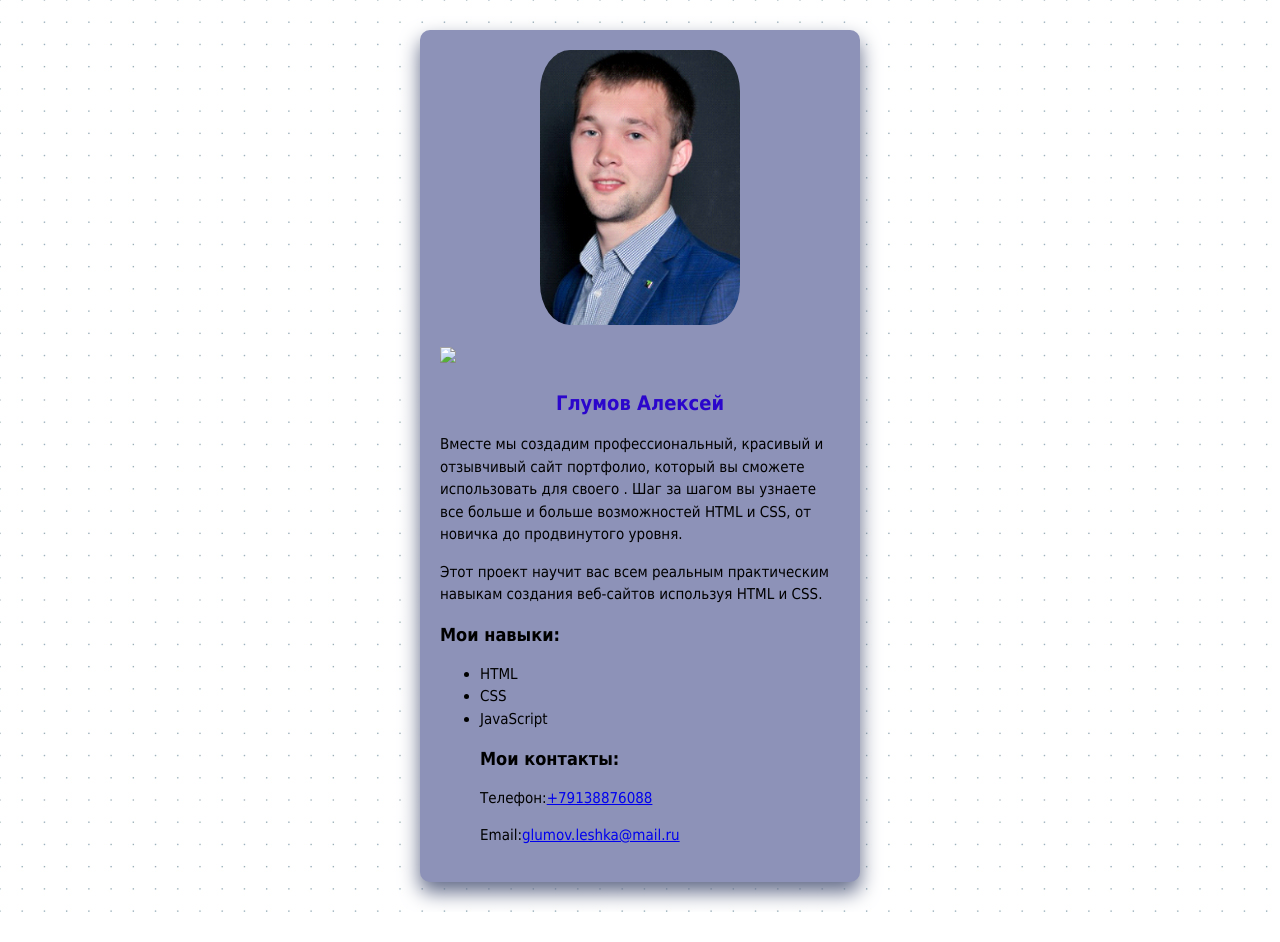
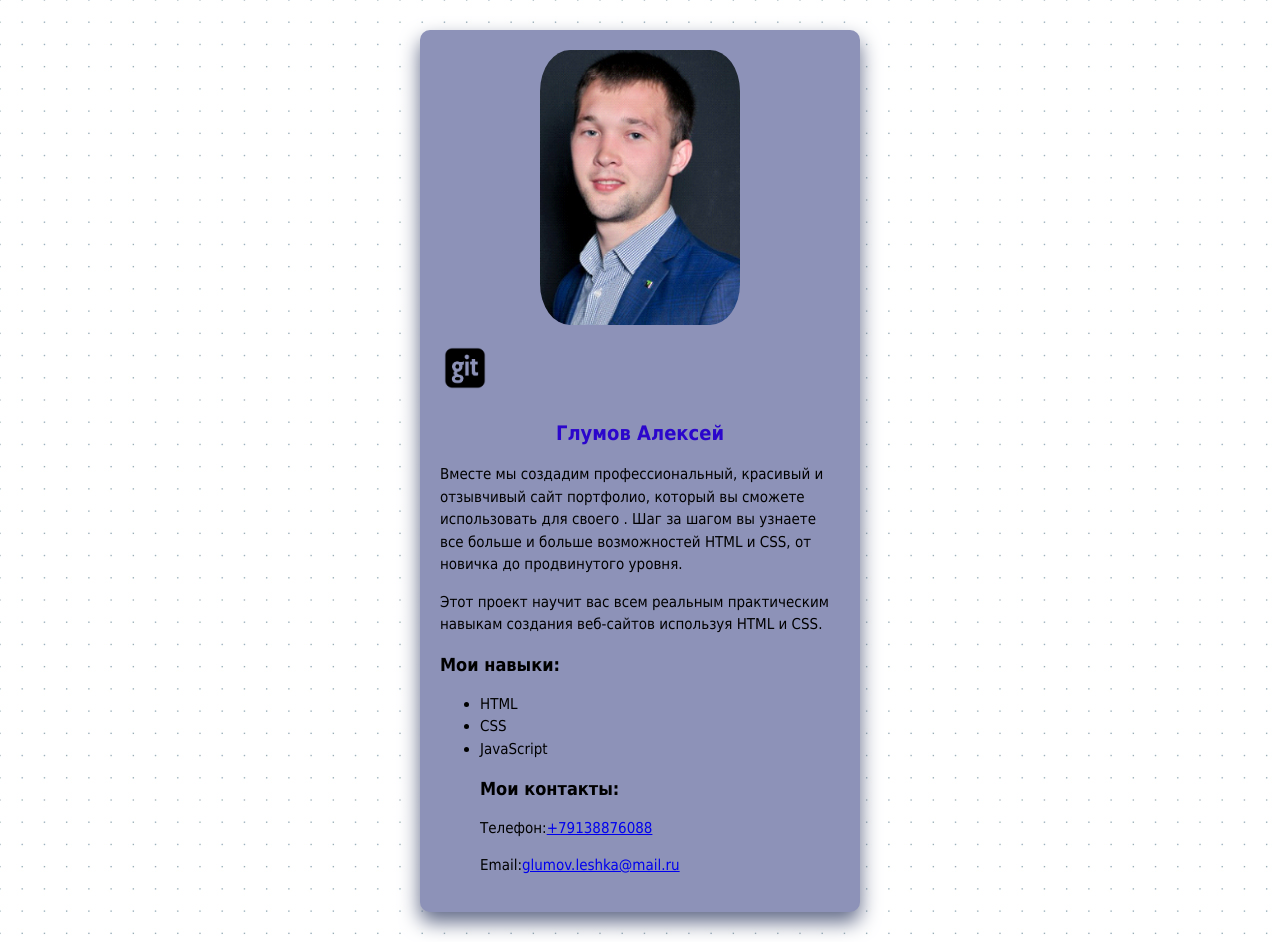
Before and after one commit to Alexey199751451/portfolio, a plain HTML site: page index.html in a window 1280 px wide. Before the commit the page ends 912 px from the top, so only its background shows below. Drawn offline with Linux system fonts and the light colour scheme; files whose address does not match are found by name.

Commit message:
new image path

```diff
--- a/index.html
+++ b/index.html
@@ -10,7 +10,7 @@
 <body>
     <div class="card">
       <img class="card-photo" src="img/glumov.jpg" alt="Глумов Алексей">
-<p><a href="https://github.com/Alexey199751451"><img class="card-photo-git" src="../html-css/img/foto.png"></a>
+<p><a href="https://github.com/Alexey199751451"><img class="card-photo-git" src="/foto.png"></a>
       <h1 class="card-title">Глумов Алексей</h1>
 <div class="card-text">
     <p> Вместе мы создадим профессиональный, красивый и отзывчивый сайт портфолио, который вы сможете использовать для своего . Шаг за шагом вы узнаете все больше и больше возможностей HTML и CSS, от новичка до продвинутого уровня.</p>
```
